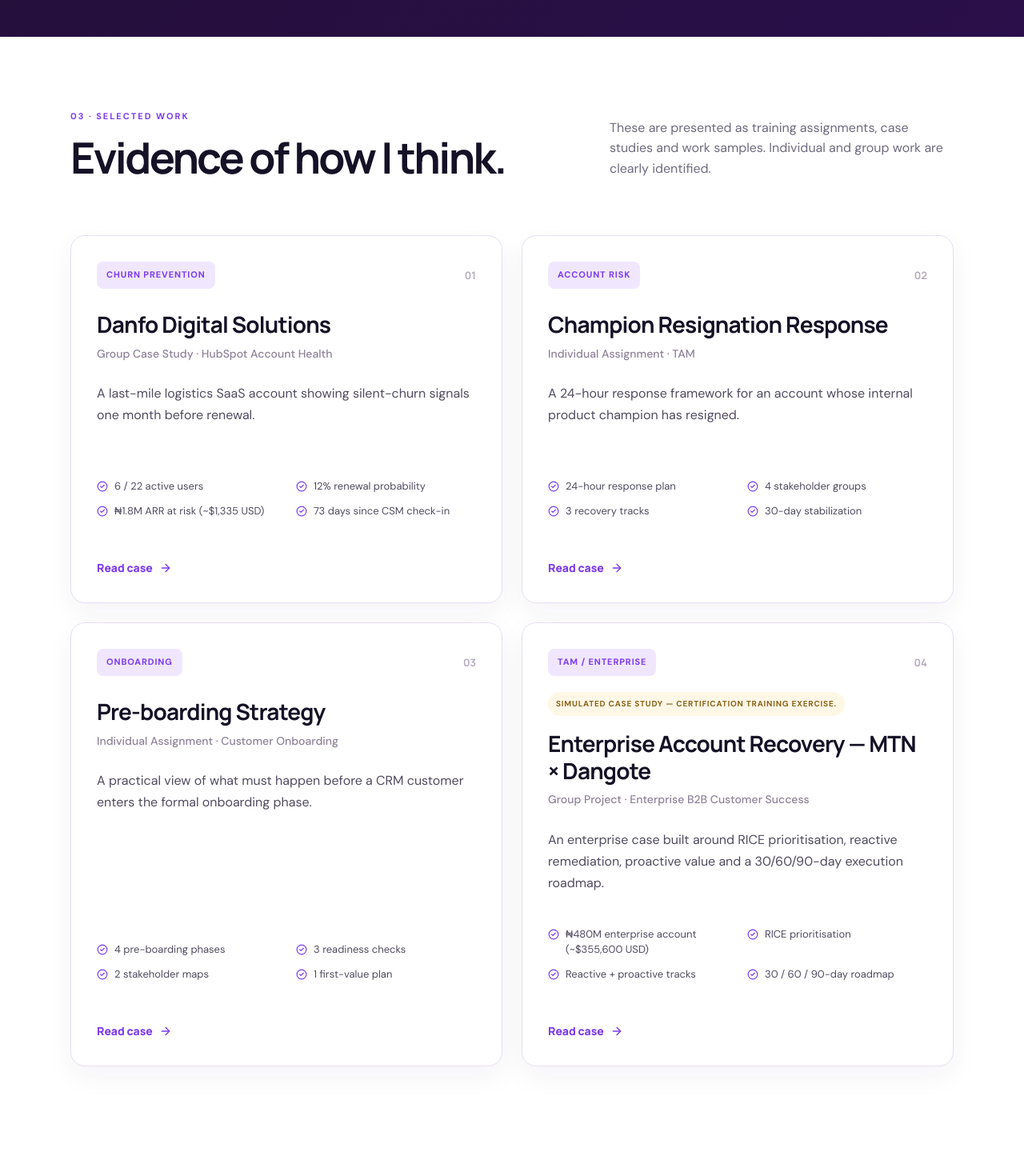
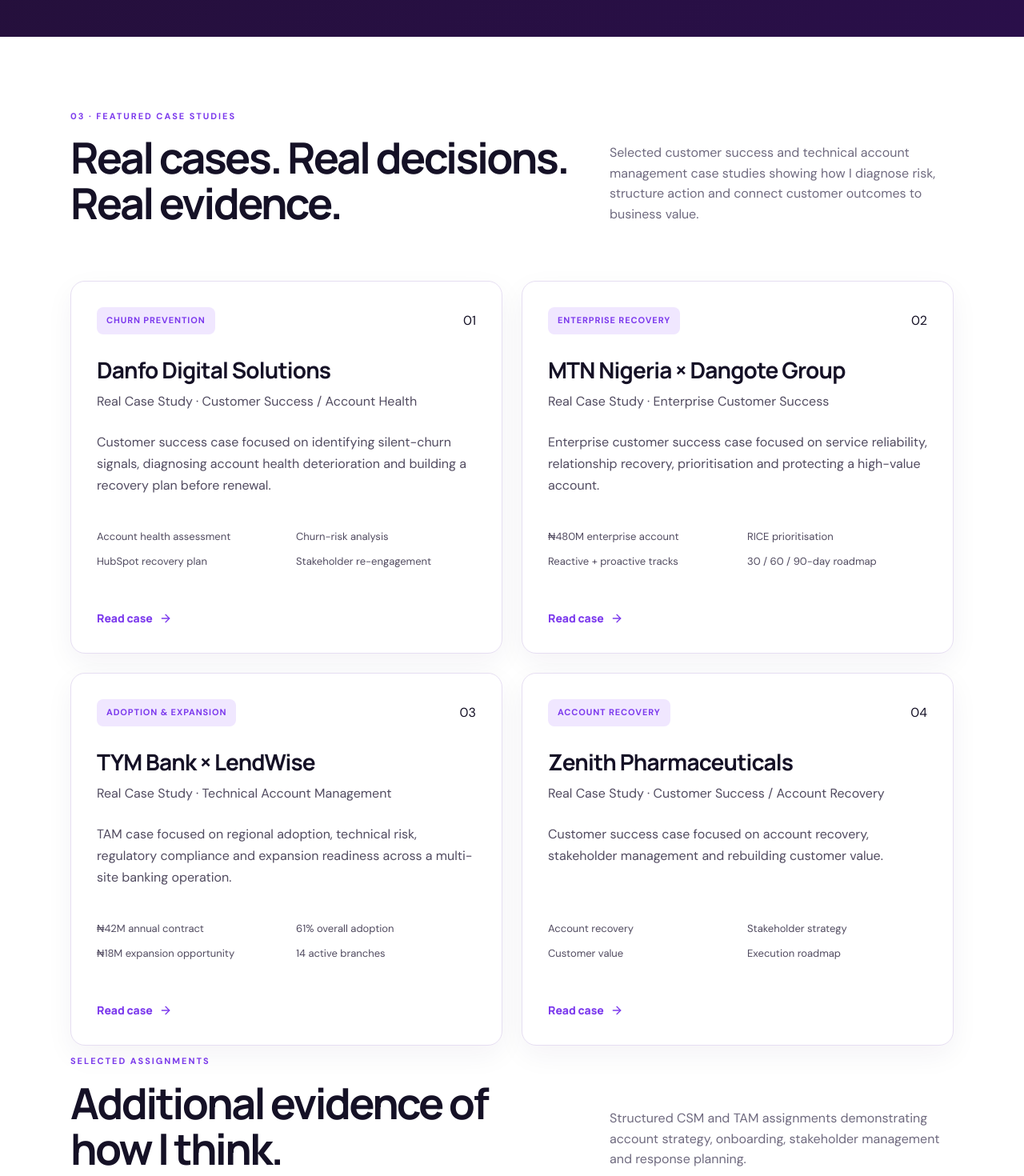
Before and after one commit to GoodnessN/goodness-csm-portfolio, a React (Vite) app: page / in a window 1280 px wide. Shown: the part 4200-5670 px from the top of the page at 80% size. Built offline with nearby package versions, Linux system fonts and the light colour scheme.

Commit message:
Update main.jsx

```diff
--- a/src/main.jsx
+++ b/src/main.jsx
@@ -4,10 +4,71 @@
 import './styles.css';
 
 const work = [
-  {title:'Danfo Digital Solutions',type:'Group Case Study · HubSpot Account Health',tag:'Churn Prevention',summary:'A last-mile logistics SaaS account showing silent-churn signals one month before renewal.',facts:['6 / 22 active users','12% renewal probability','₦1.8M ARR at risk (~$1,335 USD)','73 days since CSM check-in'],approach:'Interpreted adoption, engagement, sentiment and stakeholder signals; identified champion loss and competitive risk; structured a proactive recovery plan.',file:'/work-samples/Danfo%20Digital%20Solution_Complete%20Report.pdf'},
-  {title:'Champion Resignation Response',type:'Individual Assignment · TAM',tag:'Account Risk',summary:'A 24-hour response framework for an account whose internal product champion has resigned.',facts:['24-hour response plan','4 stakeholder groups','3 recovery tracks','30-day stabilization'],approach:'The response prioritises context first, relationship continuity second, and coordinated internal escalation within the first 24 hours.',file:'/work-samples/Goodness_Chizurum_CSM_TAM_Assignment.pdf'},
-  {title:'Pre-boarding Strategy',type:'Individual Assignment · Customer Onboarding',tag:'Onboarding',summary:'A practical view of what must happen before a CRM customer enters the formal onboarding phase.',facts:['4 pre-boarding phases','3 readiness checks','2 stakeholder maps','1 first-value plan'],approach:'Defines pre-boarding as the point where the CS team establishes strategic clarity, validates technical readiness and prevents avoidable onboarding failure.',file:'/work-samples/CSM_Assignment_4_Phase_1_Preboarding.pdf'},
-  {title:'Enterprise Account Recovery — MTN × Dangote',type:'Group Project · Enterprise B2B Customer Success',tag:'TAM / Enterprise',simulated:true,summary:'An enterprise case built around RICE prioritisation, reactive remediation, proactive value and a 30/60/90-day execution roadmap.',facts:['₦480M enterprise account (~$355,600 USD)','RICE prioritisation','Reactive + proactive tracks','30 / 60 / 90-day roadmap'],approach:'Sequences outage remediation before expansion while maintaining the commercial thread, with explicit ownership across CSM and AM responsibilities.',file:'/work-samples/MTN_Master_Solution.pdf'}
+  {
+    title:'Danfo Digital Solutions',
+    type:'Real Case Study · Customer Success / Account Health',
+    tag:'CHURN PREVENTION',
+    real:true,
+    summary:'Customer success case focused on identifying silent-churn signals, diagnosing account health deterioration and building a recovery plan before renewal.',
+    facts:['Account health assessment','Churn-risk analysis','HubSpot recovery plan','Stakeholder re-engagement'],
+    approach:'Account health, root-cause analysis, recovery planning and stakeholder communication.',
+    file:'/work-samples/Danfo%20Digital%20Solution_Complete%20Report.pdf'
+  },
+
+  {
+    title:'MTN Nigeria × Dangote Group',
+    type:'Real Case Study · Enterprise Customer Success',
+    tag:'ENTERPRISE RECOVERY',
+    real:true,
+    summary:'Enterprise customer success case focused on service reliability, relationship recovery, prioritisation and protecting a high-value account.',
+    facts:['₦480M enterprise account','RICE prioritisation','Reactive + proactive tracks','30 / 60 / 90-day roadmap'],
+    approach:'Sequenced technical remediation, relationship recovery and commercial planning to protect the enterprise relationship.',
+    file:'/work-samples/MTN_Master_Solution_v2-1.pdf'
+  },
+
+  {
+    title:'TYM Bank × LendWise',
+    type:'Real Case Study · Technical Account Management',
+    tag:'ADOPTION & EXPANSION',
+    real:true,
+    summary:'TAM case focused on regional adoption, technical risk, regulatory compliance and expansion readiness across a multi-site banking operation.',
+    facts:['₦42M annual contract','61% overall adoption','₦18M expansion opportunity','14 active branches'],
+    approach:'Combined adoption recovery, technical-risk management, compliance remediation and expansion gating.',
+    file:'/work-samples/TYM_LendWise_V1_ForestExecutive.pptx'
+  },
+
+  {
+    title:'Zenith Pharmaceuticals',
+    type:'Real Case Study · Customer Success / Account Recovery',
+    tag:'ACCOUNT RECOVERY',
+    real:true,
+    summary:'Customer success case focused on account recovery, stakeholder management and rebuilding customer value.',
+    facts:['Account recovery','Stakeholder strategy','Customer value','Execution roadmap'],
+    approach:'Structured account recovery around customer needs, stakeholder alignment and disciplined execution.',
+    file:'/work-samples/Zenith_Pharmaceuticals_Recovery_Deck.pdf'
+  },
+
+  {
+    title:'Champion Resignation Response',
+    type:'Individual Assignment · TAM',
+    tag:'ASSIGNMENT',
+    assignment:true,
+    summary:'A structured response framework for protecting an account after the loss of an internal product champion.',
+    facts:['24-hour response plan','Stakeholder mapping','Recovery tracks','30-day stabilisation'],
+    approach:'Context first, relationship continuity second, coordinated internal escalation immediately after.',
+    file:'/work-samples/Goodness_Chizurum_CSM_TAM_Assignment.pdf'
+  },
+
+  {
+    title:'Pre-boarding Strategy',
+    type:'Individual Assignment · Customer Onboarding',
+    tag:'ASSIGNMENT',
+    assignment:true,
+    summary:'A structured approach to preparing a CRM customer for onboarding, reducing friction before formal implementation begins.',
+    facts:['4 pre-boarding phases','Readiness checks','Stakeholder mapping','First-value planning'],
+    approach:'Establish strategic clarity, validate readiness and remove avoidable onboarding risk before implementation.',
+    file:'/work-samples/CSM_Assignment_4_Phase_1_Preboarding.pdf'
+  }
 ];
 
 const skills = [
@@ -150,7 +211,97 @@
     <div className="timeline-item"><div className="timeline-dot"></div><div className="timeline-meta">2018 — 2021</div><h3>Customer Experience Coordinator & Stakeholder Liaison <span>· University of Agriculture, Makurdi</span></h3><p>Managed stakeholder inquiries and complaints, coordinated onboarding and orientation programmes, maintained institutional records and facilitated training seminars and workshops.</p></div>
    </div></div></section>
 
-   <section id="work" className="section"><div className="container"><div className="section-top"><div><p className="section-kicker">03 · SELECTED WORK</p><h2>Evidence of how I think.</h2></div><p>These are presented as training assignments, case studies and work samples. Individual and group work are clearly identified.</p></div><div className="work-grid">{work.map((item,i)=><article className="work-card" key={item.title}><div className="work-top"><span className="tag">{item.tag}</span><span className="index">0{i+1}</span></div>{item.simulated&&<div className="simulated">Simulated case study — certification training exercise.</div>}<h3>{item.title}</h3><p className="type">{item.type}</p><p>{item.summary}</p><div className="facts">{item.facts.map(f=><span key={f}><CheckCircle2 size={14}/>{f}</span>)}</div><button className="read-btn" onClick={()=>setOpen(i)}>Read case <ArrowRight size={16}/></button></article>)}</div></div></section>
+   <section id="work" className="section">
+  <div className="container">
+
+    <div className="section-top">
+      <div>
+        <p className="section-kicker">03 · FEATURED CASE STUDIES</p>
+        <h2>Real cases. Real decisions. Real evidence.</h2>
+      </div>
+
+      <p>
+        Selected customer success and technical account management case studies
+        showing how I diagnose risk, structure action and connect customer outcomes
+        to business value.
+      </p>
+    </div>
+
+    <div className="work-grid">
+      {work.filter(item => item.real).map((item) => (
+        <article className="work-card" key={item.title}>
+
+          <div className="work-top">
+            <span className="tag">{item.tag}</span>
+            <span>{String(work.filter(w => w.real).indexOf(item) + 1).padStart(2, '0')}</span>
+          </div>
+
+          <h3>{item.title}</h3>
+          <p className="work-type">{item.type}</p>
+          <p>{item.summary}</p>
+
+          <div className="facts">
+            {item.facts.map((fact) => (
+              <span key={fact}>{fact}</span>
+            ))}
+          </div>
+
+          <button
+            className="read-btn"
+            onClick={() => setOpen(work.indexOf(item))}
+          >
+            Read case <ArrowRight size={16} />
+          </button>
+
+        </article>
+      ))}
+    </div>
+
+
+    <div className="section-top assignment-heading">
+      <div>
+        <p className="section-kicker">SELECTED ASSIGNMENTS</p>
+        <h2>Additional evidence of how I think.</h2>
+      </div>
+
+      <p>
+        Structured CSM and TAM assignments demonstrating account strategy,
+        onboarding, stakeholder management and response planning.
+      </p>
+    </div>
+
+    <div className="work-grid">
+      {work.filter(item => item.assignment).map((item) => (
+        <article className="work-card" key={item.title}>
+
+          <div className="work-top">
+            <span className="tag">{item.tag}</span>
+            <span>ASSIGNMENT</span>
+          </div>
+
+          <h3>{item.title}</h3>
+          <p className="work-type">{item.type}</p>
+          <p>{item.summary}</p>
+
+          <div className="facts">
+            {item.facts.map((fact) => (
+              <span key={fact}>{fact}</span>
+            ))}
+          </div>
+
+          <button
+            className="read-btn"
+            onClick={() => setOpen(work.indexOf(item))}
+          >
+            View assignment <ArrowRight size={16} />
+          </button>
+
+        </article>
+      ))}
+    </div>
+
+  </div>
+</section>
 
    <section className="section testimonials"><div className="container"><div className="section-top"><div><p className="section-kicker">RECOMMENDATIONS</p><h2>What people say.</h2></div><p>Placeholder structure for recommendations from managers, colleagues and collaborators.</p></div><div className="testimonial-grid"><article><div className="quote-mark">“</div><p>Goodness brings structure to complex customer situations and follows through until the outcome is clear.</p><b>Manager / Team Lead</b><span>Professional reference</span></article><article><div className="quote-mark">“</div><p>She combines customer empathy with strong operational discipline and communicates clearly across teams.</p><b>Colleague</b><span>Cross-functional collaborator</span></article><article><div className="quote-mark">“</div><p>A thoughtful customer advocate who understands both the human relationship and the systems behind it.</p><b>Stakeholder</b><span>Customer-facing collaboration</span></article></div></div></section>
 
```
